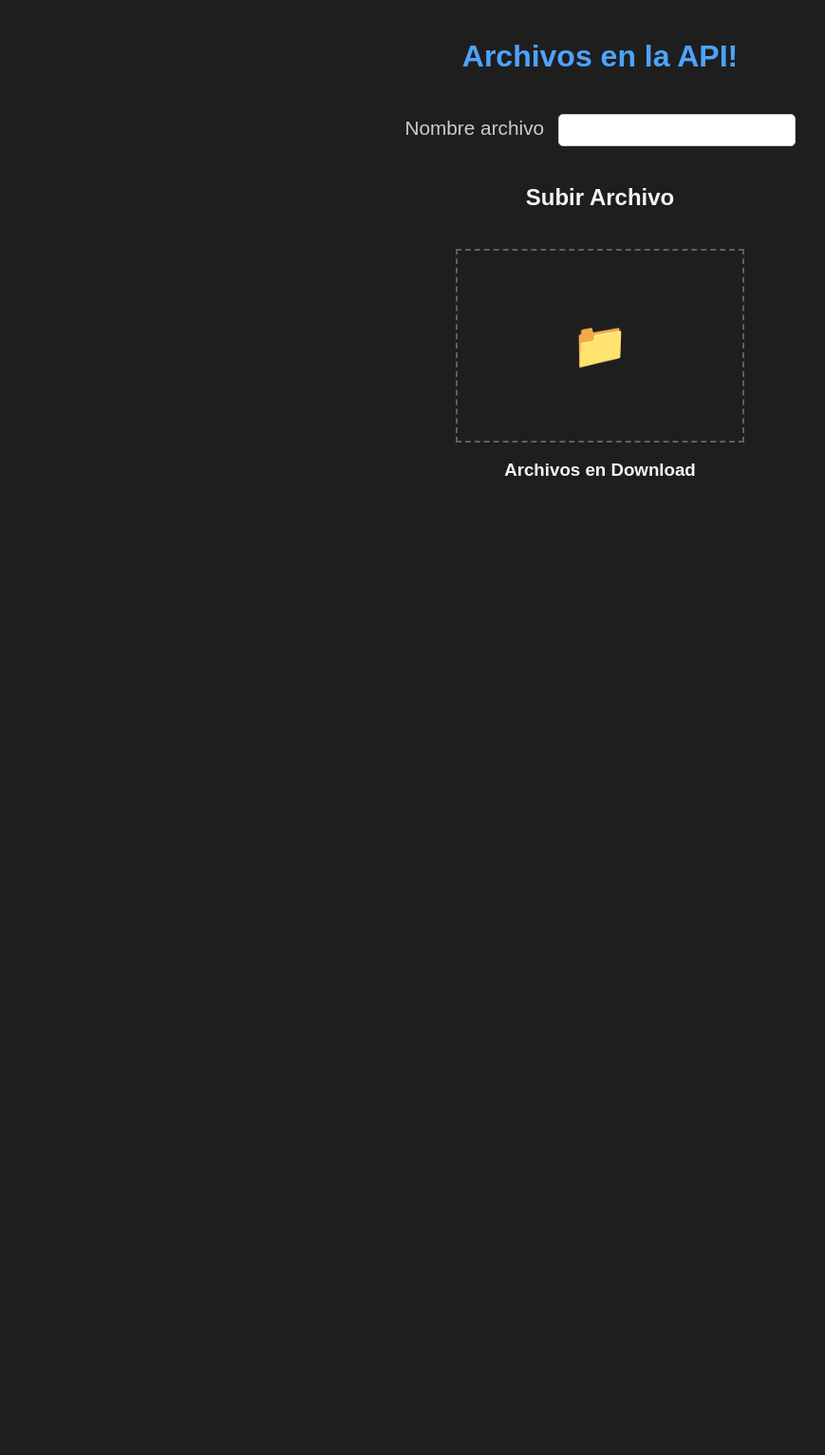
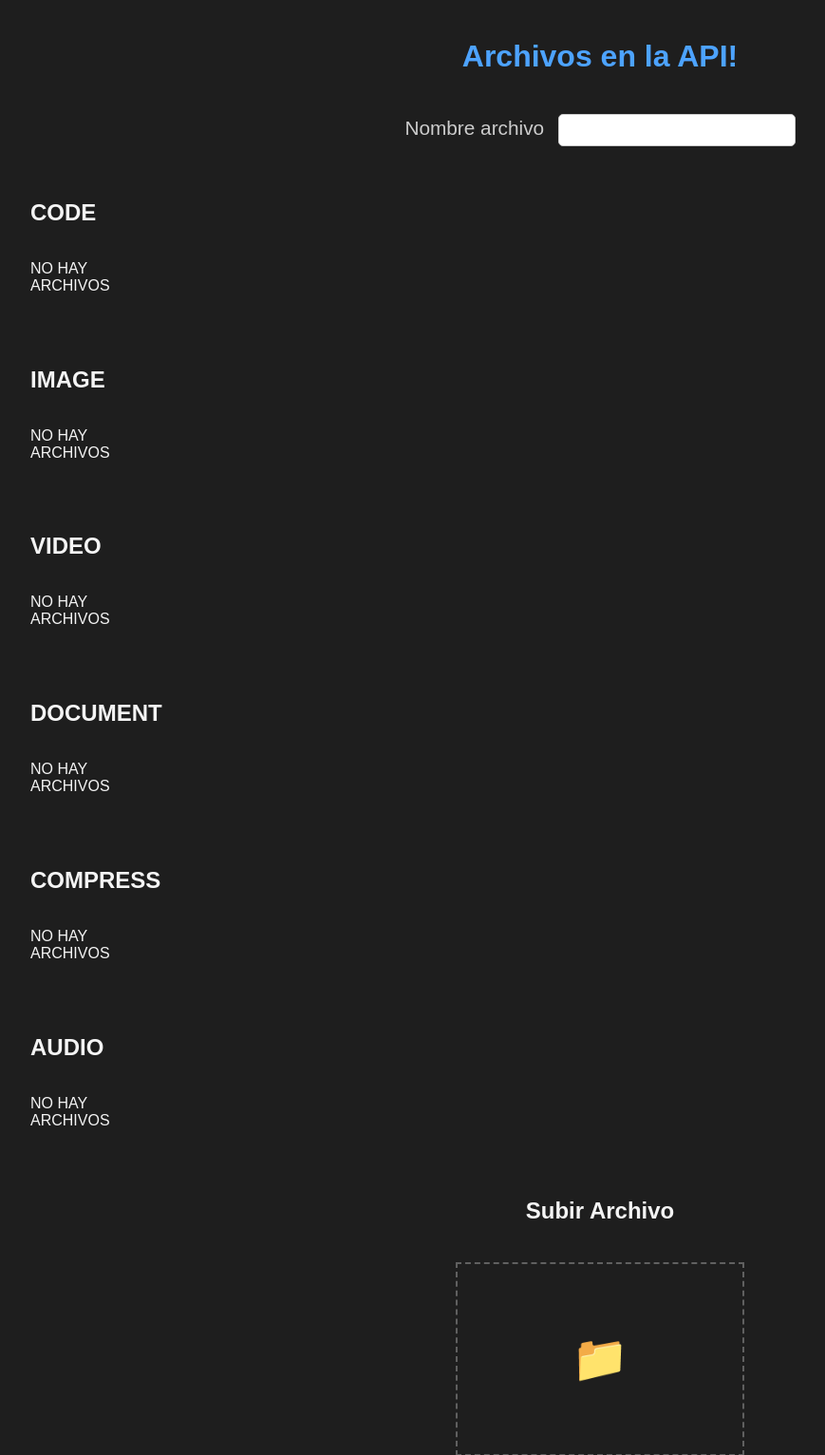
Before and after one commit to Nic0-GitHub/file_pass, a Flask app: page / in a window 1280 px wide. Shown: the top 1532 px of the page at 95% size, without its empty margins (8-877 px from the left). Before the commit the page ends 501 px from the top, so only its background shows below. Run offline with Flask 3, Linux system fonts and the light colour scheme.

Commit message:
ADD(Version separa por fileType)

```diff
--- a/app.py
+++ b/app.py
@@ -48,6 +48,7 @@ def index():
     except FileNotFoundError:
         grouped_provided_items = {file_type: [] for file_type in FileTypes}
         files_in_uploads = []
+
     return render_template('index.html', grouped_provided_items=grouped_provided_items, upload_files=files_in_uploads)
 
 @app.route('/download/<filename>', methods=['GET'])
--- a/static/css/basics.css
+++ b/static/css/basics.css
@@ -14,22 +14,31 @@ h1 {
 }
 
 .file-flex {
+    display: flex;
+    flex-direction: column;
+    gap: 20px;
+    width: 100%;
+}
+
+.file-type-section {
     display: grid;
-    flex-direction: row;
-    gap: 10px;
-    flex-wrap: wrap;
-    grid-template-columns: repeat(auto-fill, minmax(100px, 1fr));
+    margin-bottom: 20px;
+}
+
+.file-buttons-container{
+    display: grid;
+    grid-template-columns: repeat(auto-fill, minmax(200px, 1fr));
 }
 
 .file-button {
     display: block;
     padding: 10px;
-    margin: 5px 0;
+    margin: 5px 5px;
     background-color: #49495d;
     color: #dae0e6;
     text-decoration: none;
     border-radius: 5px;
-    transition: background-color 0.3s ease;
+    transition: background-color 0.4s ease;
     overflow: hidden;
     white-space: nowrap;
     text-overflow: ellipsis;
@@ -140,26 +149,27 @@ h1 {
     to {bottom: 0; opacity: 0;}
 }
 
+
 @media (min-width: 1200px) {
-    .file-flex {
-        grid-template-columns: repeat(5, 1fr); /* Máximo de 10 archivos por fila */
+    .file-buttons-container {
+        grid-template-columns: repeat(10, 1fr);
     }
 }
 
 @media (max-width: 1199px) and (min-width: 992px) {
-    .file-flex {
-        grid-template-columns: repeat(4, 1fr); /* Máximo de 8 archivos por fila */
+    .file-buttons-container {
+        grid-template-columns: repeat(7, 1fr);
     }
 }
 
 @media (max-width: 991px) and (min-width: 768px) {
-    .file-flex {
-        grid-template-columns: repeat(6, 1fr); /* Máximo de 6 archivos por fila */
+    .file-buttons-container {
+        grid-template-columns: repeat(5, 1fr);
     }
 }
 
 @media (max-width: 767px) {
-    .file-flex {
-        grid-template-columns: repeat(4, 1fr); /* Máximo de 4 archivos por fila */
+    .file-buttons-container {
+        grid-template-columns: repeat(4, 1fr);
     }
 }
--- a/static/templates/index.html
+++ b/static/templates/index.html
@@ -14,21 +14,25 @@
         <input class="search-input" type="text" name="file-search" id="file-search-input" oninput="filterFiles()">
     </form>
 
-    <div class="file-flex" id="file-list">
+    <ul class="file-flex" id="file-list">
         {% for file_type, items in grouped_provided_items.items() %}
-            {% if items %}
+            <li class="file-type-section">
                 <h2>{{ file_type.name }}</h2>
-                <div class="file-type-section">
-                    {% for providedItem in items %}
-                        <a class="file-button" href ="./download/{{ providedItem.path }}">
+                <div class="file-buttons-container">
+                    {% if items %}
+                        {% for providedItem in items %}
+                        <a class="file-button" href="./download/{{ providedItem.path }}">
                             <img class="file-icon" src="{{ url_for('static', filename='icons/' + providedItem.icon) }}" alt="{{ providedItem.name }}">
                             {{ providedItem.name }}
                         </a>
-                    {% endfor %}
+                        {% endfor %}
+                    {% else %}
+                        <p>NO HAY ARCHIVOS</p>
+                    {% endif %}
                 </div>
-            {% endif %}
+            </li>
         {% endfor %}
-    </div>
+    </ul>
 
     <h2>Subir Archivo</h2>
     <div id="drop_zone">
```
